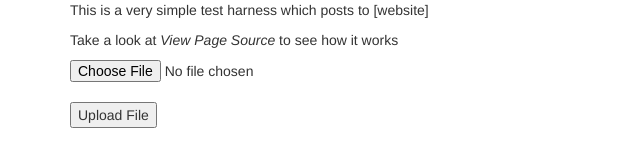
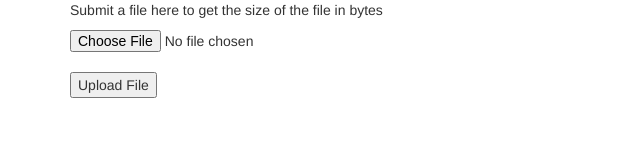
Before and after one commit to eric8ah/freeCodeCamp-fileMetadata, a website: page views/index.html in a window 1280 px wide. Shown: the whole page, without its empty margins (0-640 px from the left). Drawn offline with nearby package versions, Linux system fonts and the light colour scheme.

Commit message:
Finishing touches

```diff
--- a/views/index.html
+++ b/views/index.html
@@ -11,8 +11,7 @@
 </head>
 <body>
     <div class="container">
-        <p>This is a very simple test harness which posts to [website]</p>
-        <p>Take a look at <em>View Page Source</em> to see how it works</p>
+        <p>Submit a file here to get the size of the file in bytes</p>
         <form id = "uploadForm"
               enctype="multipart/form-data"
               action = "/api/upload"
```
Also changed, not shown: README.md (added).
